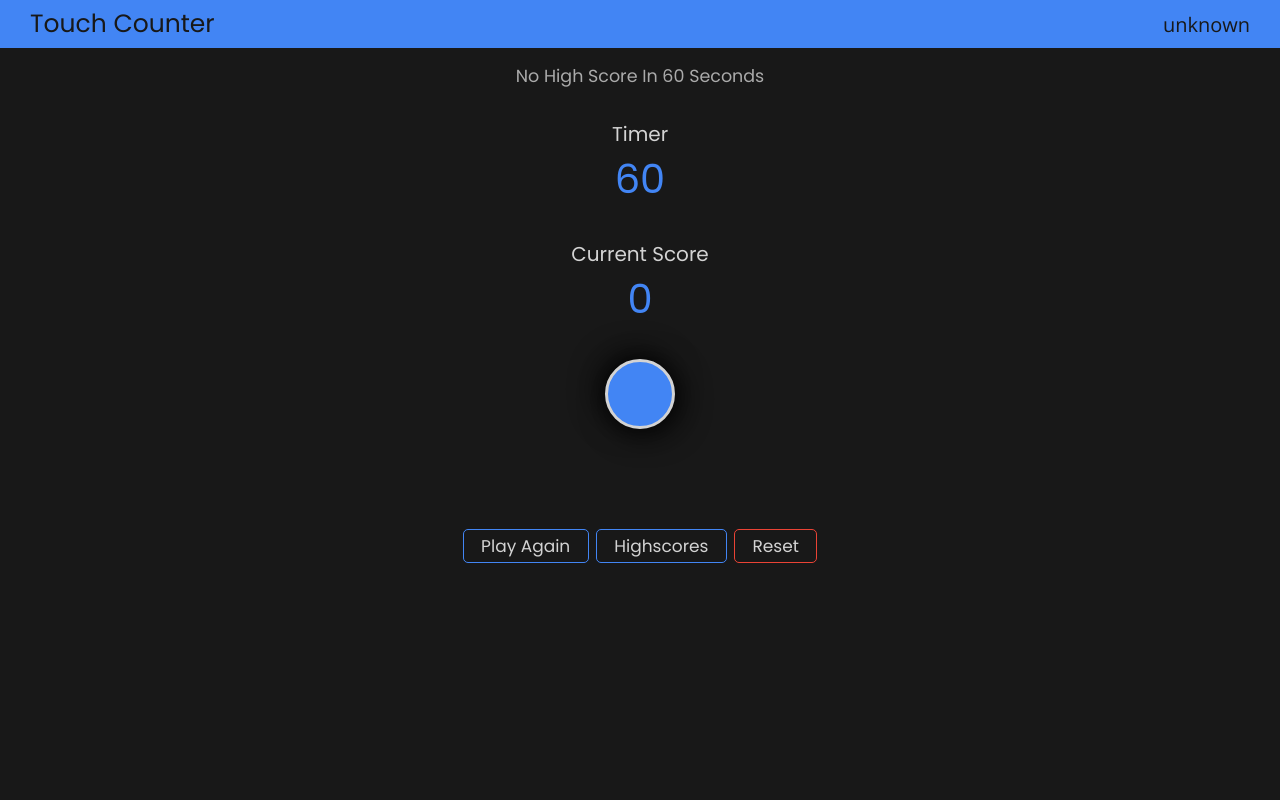
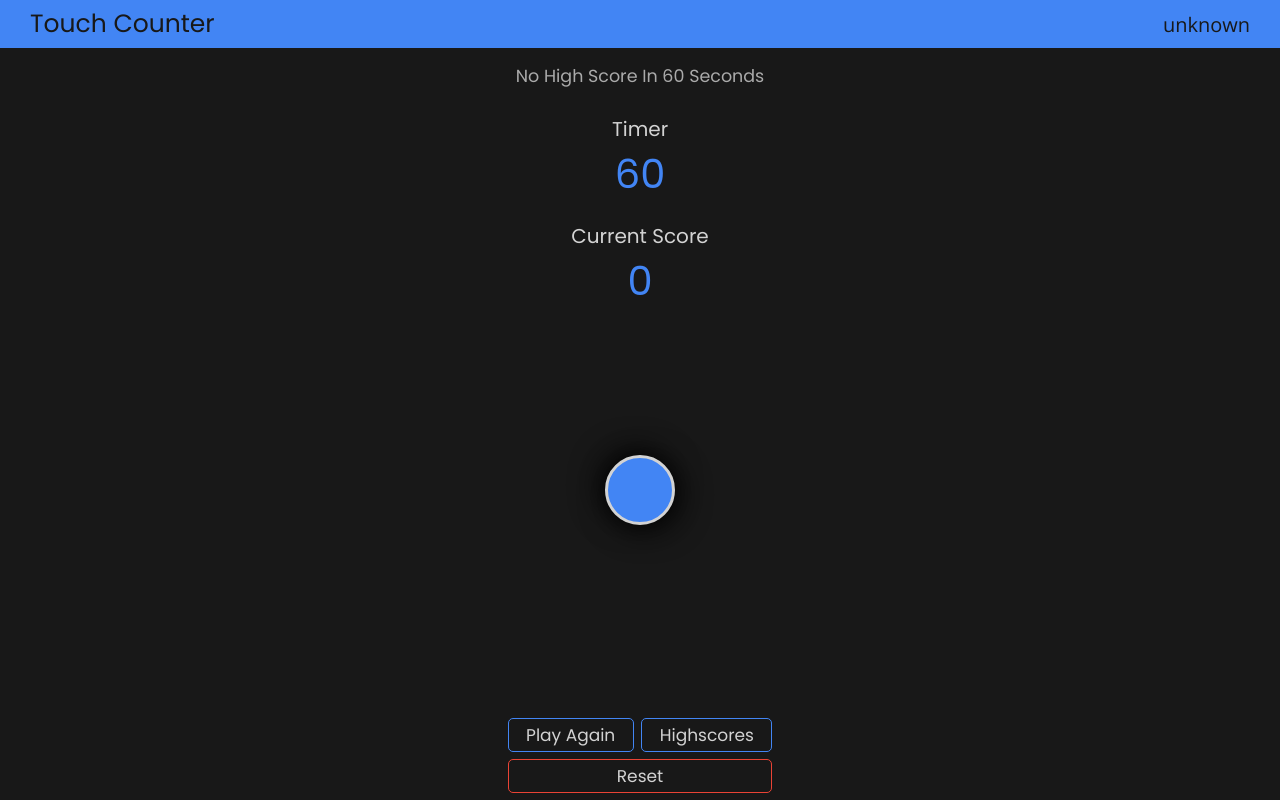
Before and after one commit to pratiic/touch-counter-app, a React (Create React App) app: page / in a window 1280 px wide. Both pictures are taken after a click on the button "Play". Built offline with nearby package versions, Linux system fonts and the light colour scheme; no server answers; the database is empty.

Commit message:
change the layout

```diff
--- a/src/App.scss
+++ b/src/App.scss
@@ -3,7 +3,7 @@
 @import "./sass/_utils.scss";
 
 .app {
-	max-height: 100vh;
+	height: 100vh;
 	display: grid;
 	grid-template-rows: auto 1fr;
 }
--- a/src/components/game/game.js
+++ b/src/components/game/game.js
@@ -139,7 +139,8 @@ const Game = ({ username, gameTime, resetGame }) => {
 			<div className="wrapper">
 				{time > 0 ? (
 					<React.Fragment>
-						<div className="highscore-container margin-small">
+						<div className="info">
+							<div className="highscore-container">
 								{highscore > 0 ? (
 									<React.Fragment>
 										high score in {gameTime} seconds
@@ -150,10 +151,12 @@ const Game = ({ username, gameTime, resetGame }) => {
 									<p>no high score in {gameTime} seconds</p>
 								)}
 							</div>
-						<p className="timer lighter margin-small">
+							<p className="timer lighter">
 								{" "}
 								timer{" "}
-							<span className="countdown text-big">{time}</span>
+								<span className="countdown text-big">
+									{time}
+								</span>
 							</p>
 							<p className="current-score-container lighter">
 								{" "}
@@ -162,14 +165,20 @@ const Game = ({ username, gameTime, resetGame }) => {
 									{currentScore}
 								</span>
 							</p>
+						</div>
 						<div className="touch" onClick={handleTouchClick}></div>{" "}
 						<div className="buttons">
+							<div className="buttons-upper">
 								<CustomButton handleButtonClick={replay}>
 									play again
 								</CustomButton>
-							<Link to="/highscores" className="custom-button">
+								<Link
+									to="/highscores"
+									className="custom-button"
+								>
 									highscores
 								</Link>
+							</div>
 							<Link
 								to="/"
 								className="custom-button reset"
@@ -181,6 +190,8 @@ const Game = ({ username, gameTime, resetGame }) => {
 					</React.Fragment>
 				) : (
 					<React.Fragment>
+						<div className="gameover">
+							<div className="info">
 								<p className="game-over text-big text-blue margin-smaller">
 									game over
 								</p>
@@ -190,13 +201,22 @@ const Game = ({ username, gameTime, resetGame }) => {
 								<p className="game-over-high-score-container text-medium margin-smaller">
 									high score <span>{highscore}</span>
 								</p>
-						<p className="comment margin-big">{showComment()}</p>
-						{/* <CustomButton
-						handleButtonClick={handlePlayAgainButtonClick}
+								<p className="comment margin-big">
+									{showComment()}
+								</p>
+							</div>
+							<div className="buttons">
+								<div className="buttons-upper">
+									<CustomButton handleButtonClick={replay}>
+										play again
+									</CustomButton>
+									<Link
+										to="/highscores"
+										className="custom-button"
 									>
-						play again
-					</CustomButton> */}
-						<div className="buttons">
+										highscores
+									</Link>
+								</div>
 								<Link
 									to="/"
 									className="custom-button reset"
@@ -204,9 +224,7 @@ const Game = ({ username, gameTime, resetGame }) => {
 								>
 									reset
 								</Link>
-							<CustomButton handleButtonClick={replay}>
-								play again
-							</CustomButton>
+							</div>
 						</div>
 					</React.Fragment>
 				)}
--- a/src/components/game/game.scss
+++ b/src/components/game/game.scss
@@ -5,18 +5,20 @@
 	font-size: 2rem;
 	text-transform: capitalize;
 	margin-top: 1.5rem;
+	text-align: center;
 
 	.wrapper {
 		display: flex;
 		flex-direction: column;
 		align-items: center;
-		justify-content: flex-start;
+		justify-content: space-between;
+		height: 100%;
 	}
 
 	.highscore-container {
 		font-size: 1.75rem;
 		color: $color-text-muted;
-		text-align: center;
+		margin-bottom: 2.5rem;
 
 		span {
 			color: $color-blue;
@@ -25,6 +27,7 @@
 
 	.timer {
 		font-size: 2rem;
+		margin-bottom: 1.7rem;
 
 		.countdown {
 			color: $color-blue;
@@ -35,8 +38,6 @@
 		.current-score {
 			color: $color-blue;
 		}
-
-		margin-bottom: 3rem;
 	}
 
 	.touch {
@@ -48,9 +49,9 @@
 		box-shadow: 0.5rem 0.5rem 3rem 0 rgba(0, 0, 0, 0.8),
 			-0.5rem -0.5rem 3rem 0 rgba(0, 0, 0, 0.8);
 		cursor: pointer;
-		margin-bottom: 10rem;
 		outline: none;
 		-webkit-tap-highlight-color: transparent;
+		margin-top: -5rem;
 
 		&:active {
 			box-shadow: 0.3rem 0.3rem 2rem 0 rgba(0, 0, 0, 1),
@@ -74,8 +75,13 @@
 	}
 
 	.buttons {
-		display: flex;
-		flex-wrap: wrap;
+		.buttons-upper {
+			display: flex;
+
+			& > *:nth-child(2) {
+				margin-left: 0.75rem;
+			}
+		}
 	}
 
 	.custom-button {
@@ -85,10 +91,6 @@
 		white-space: nowrap;
 		flex: 1 1 auto;
 		margin-bottom: 0.7rem;
-
-		&:not(:first-child) {
-			margin-left: 0.7rem;
-		}
 	}
 
 	.text-big {
```
Lines whose indentation alone changed are shown as unchanged.
